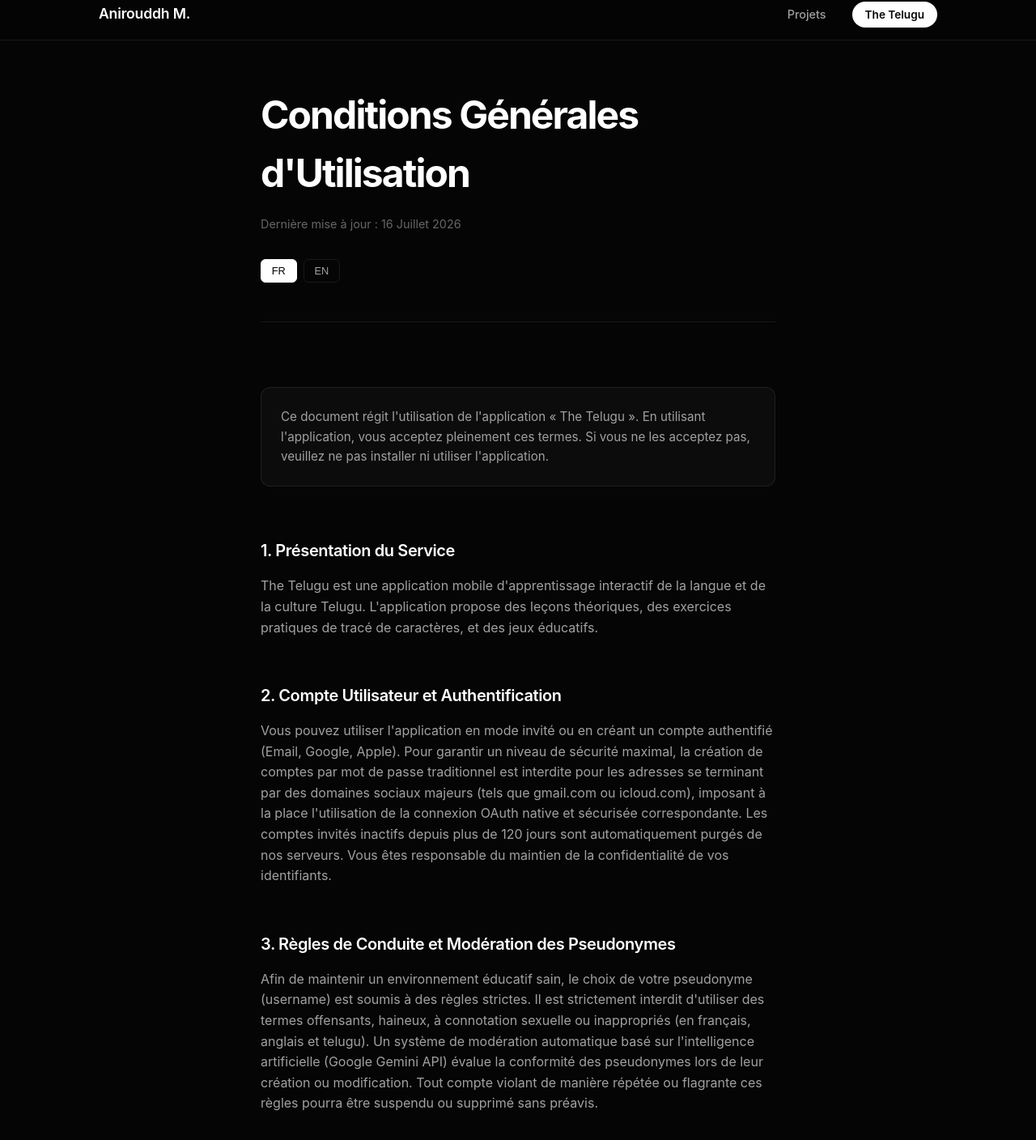
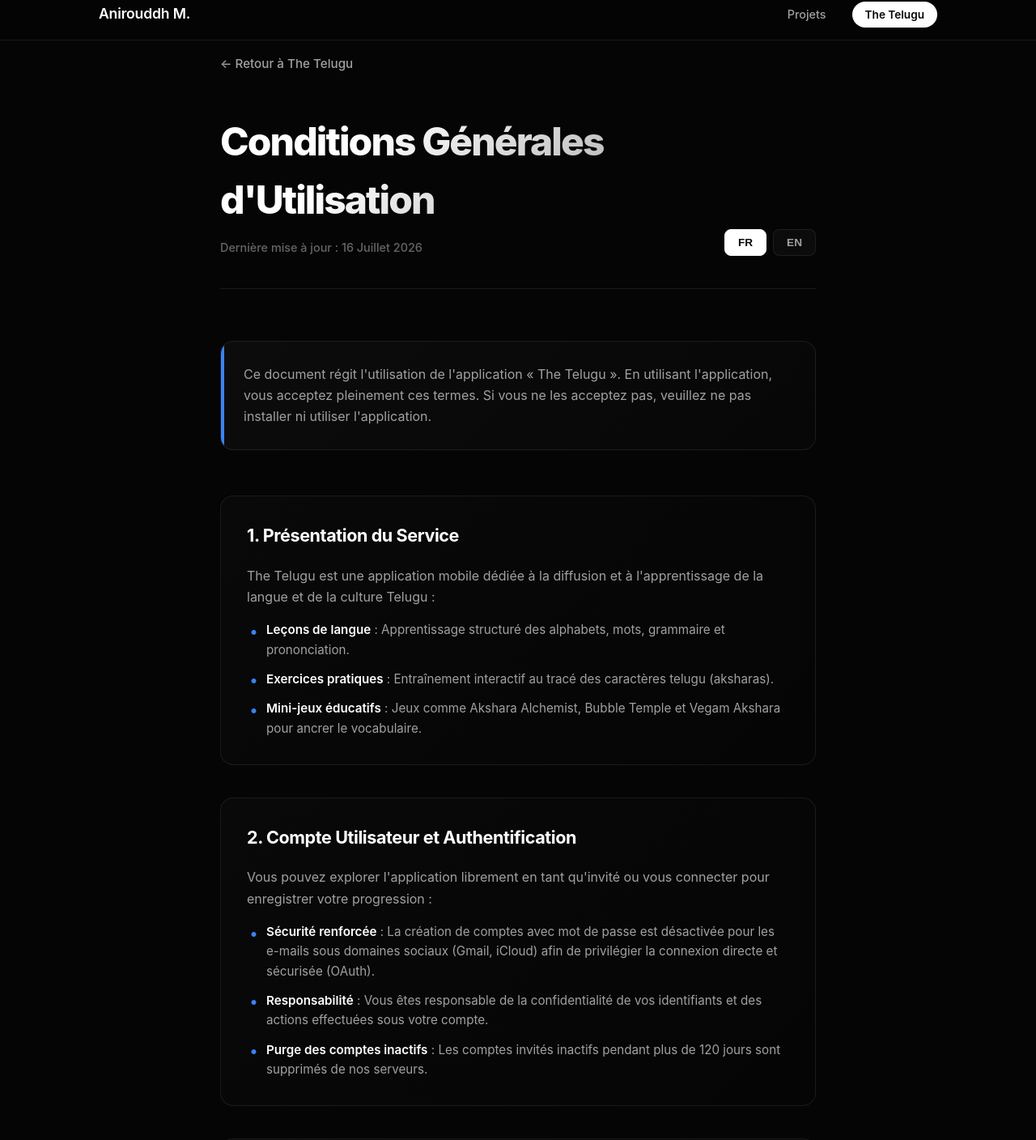
Before and after one commit to AnirouddhMaddimchetty/website, a Next.js app: page /thetelugu/conditions in a window 1280 px wide. Shown: the part 14-1422 px from the top of the page at 81% size. Built offline with nearby package versions, Linux system fonts and the light colour scheme.

Commit message:
design(thetelugu): enhance aesthetics and readability of legal pages with lists and back buttons

```diff
--- a/src/app/thetelugu/LegalPage.module.css
+++ b/src/app/thetelugu/LegalPage.module.css
@@ -1,44 +1,89 @@
 .legalContainer {
-  max-width: 700px;
-  margin: 120px auto;
+  max-width: 800px;
+  margin: 80px auto 120px auto;
   padding: 0 2rem;
   color: var(--foreground);
+  font-family: 'Inter', -apple-system, BlinkMacSystemFont, 'Segoe UI', Roboto, sans-serif;
+}
+
+.backLink {
+  display: inline-flex;
+  align-items: center;
+  gap: 0.5rem;
+  color: var(--secondary);
+  font-size: 0.95rem;
+  font-weight: 500;
+  margin-bottom: 3rem;
+  transition: all 0.3s cubic-bezier(0.16, 1, 0.3, 1);
+  text-decoration: none;
+  width: fit-content;
+}
+
+.backLink:hover {
+  color: var(--foreground);
+  transform: translateX(-4px);
+  opacity: 1;
 }
 
 .header {
-  margin-bottom: 5rem;
+  margin-bottom: 4rem;
   border-bottom: 1px solid var(--card-border);
-  padding-bottom: 3rem;
+  padding-bottom: 2.5rem;
+  display: flex;
+  flex-direction: column;
+  gap: 1.5rem;
+}
+
+@media (min-width: 768px) {
+  .header {
+    flex-direction: row;
+    justify-content: space-between;
+    align-items: flex-end;
+  }
+}
+
+.headerTitle {
+  max-width: 550px;
 }
 
 .headerTitle h1 {
   font-size: 3rem;
-  font-weight: 700;
+  font-weight: 800;
   letter-spacing: -0.04em;
-  margin-bottom: 1rem;
+  margin-bottom: 0.75rem;
+  background: linear-gradient(135deg, #ffffff 30%, var(--secondary) 100%);
+  -webkit-background-clip: text;
+  -webkit-text-fill-color: transparent;
 }
 
 .lastUpdated {
   color: var(--muted);
   font-size: 0.9rem;
+  font-weight: 500;
 }
 
 .langSwitcher {
   display: flex;
   gap: 0.5rem;
-  margin-top: 2rem;
 }
 
 .langBtn {
-  padding: 0.4rem 0.8rem;
-  border-radius: 6px;
+  padding: 0.5rem 1rem;
+  border-radius: 8px;
   border: 1px solid var(--card-border);
-  background: transparent;
+  background: var(--glass);
   color: var(--secondary);
   cursor: pointer;
-  font-weight: 500;
-  font-size: 0.8rem;
-  transition: all 0.2s ease;
+  font-weight: 600;
+  font-size: 0.85rem;
+  backdrop-filter: blur(12px);
+  -webkit-backdrop-filter: blur(12px);
+  transition: all 0.2s cubic-bezier(0.16, 1, 0.3, 1);
+}
+
+.langBtn:hover {
+  border-color: rgba(255, 255, 255, 0.2);
+  color: var(--foreground);
 }
 
 .langBtnActive {
@@ -47,39 +92,110 @@
   border-color: var(--foreground);
 }
 
+.langBtnActive:hover {
+  color: var(--background);
+}
+
 .intro {
-  font-size: 1.25rem;
-  line-height: 1.5;
-  margin-bottom: 4rem;
+  font-size: 1.2rem;
+  line-height: 1.6;
+  margin-bottom: 3.5rem;
   color: var(--secondary);
+  font-weight: 400;
 }
 
 .alertBox {
-  background: var(--glass);
+  background: linear-gradient(135deg, rgba(255, 255, 255, 0.03) 0%, rgba(255, 255, 255, 0.01) 100%);
   border: 1px solid var(--card-border);
-  padding: 1.5rem;
-  margin-bottom: 4rem;
-  border-radius: 12px;
-  font-size: 0.95rem;
+  padding: 1.75rem;
+  margin-bottom: 3.5rem;
+  border-radius: 16px;
+  font-size: 1rem;
   color: var(--secondary);
   line-height: 1.6;
+  position: relative;
+  overflow: hidden;
 }
 
-.content section {
-  margin-bottom: 3.5rem;
+.alertBox::before {
+  content: '';
+  position: absolute;
+  top: 0;
+  left: 0;
+  width: 4px;
+  height: 100%;
+  background: var(--accent);
 }
 
-.content h2 {
-  font-size: 1.25rem;
-  font-weight: 600;
-  margin-bottom: 1rem;
-  color: var(--foreground);
+.content {
+  display: flex;
+  flex-direction: column;
+  gap: 2.5rem;
 }
 
-.content p {
+.sectionCard {
+  background: linear-gradient(135deg, rgba(255, 255, 255, 0.02) 0%, rgba(255, 255, 255, 0.005) 100%);
+  border: 1px solid var(--card-border);
+  border-radius: 16px;
+  padding: 2rem;
+  transition: border-color 0.3s ease;
+}
+
+.sectionCard:hover {
+  border-color: rgba(255, 255, 255, 0.12);
+}
+
+.sectionCard h2 {
+  font-size: 1.35rem;
+  font-weight: 700;
+  margin-bottom: 1.25rem;
+  color: var(--foreground);
+  letter-spacing: -0.02em;
+  display: flex;
+  align-items: center;
+  gap: 0.75rem;
+}
+
+.sectionCard p {
+  line-height: 1.65;
+  color: var(--secondary);
+  font-size: 1rem;
+  margin-bottom: 1rem;
+}
+
+.sectionCard p:last-child {
+  margin-bottom: 0;
+}
+
+.bulletList {
+  list-style: none;
+  margin-top: 1rem;
+  display: flex;
+  flex-direction: column;
+  gap: 0.75rem;
+}
+
+.bulletItem {
+  position: relative;
+  padding-left: 1.5rem;
   line-height: 1.6;
   color: var(--secondary);
-  font-size: 1rem;
+  font-size: 0.95rem;
+}
+
+.bulletItem strong {
+  color: var(--foreground);
+  font-weight: 600;
+}
+
+.bulletItem::before {
+  content: "•";
+  position: absolute;
+  left: 0.25rem;
+  color: var(--accent);
+  font-weight: bold;
+  font-size: 1.2rem;
+  top: -0.1rem;
 }
 
 .footerNote {
@@ -88,11 +204,14 @@
   border-top: 1px solid var(--card-border);
   text-align: center;
   color: var(--muted);
-  font-size: 0.85rem;
+  font-size: 0.9rem;
 }
 
 @media (max-width: 768px) {
   .headerTitle h1 {
     font-size: 2.2rem;
   }
+  .sectionCard {
+    padding: 1.5rem;
+  }
 }
--- a/src/app/thetelugu/conditions/page.tsx
+++ b/src/app/thetelugu/conditions/page.tsx
@@ -4,7 +4,22 @@
 import styles from '../LegalPage.module.css';
 import Link from 'next/link';
 
-const CONTENT = {
+interface LegalSection {
+  title: string;
+  content: string;
+  list?: string[];
+}
+
+interface PageContent {
+  title: string;
+  lastUpdated: string;
+  warning: string;
+  sections: LegalSection[];
+  footer: string;
+  policyLink: string;
+}
+
+const CONTENT: Record<'fr' | 'en', PageContent> = {
   fr: {
     title: "Conditions Générales d'Utilisation",
     lastUpdated: "Dernière mise à jour : 16 Juillet 2026",
@@ -12,31 +27,63 @@
     sections: [
       {
         title: "1. Présentation du Service",
-        content: "The Telugu est une application mobile d'apprentissage interactif de la langue et de la culture Telugu. L'application propose des leçons théoriques, des exercices pratiques de tracé de caractères, et des jeux éducatifs."
+        content: "The Telugu est une application mobile dédiée à la diffusion et à l'apprentissage de la langue et de la culture Telugu :",
+        list: [
+          "<strong>Leçons de langue</strong> : Apprentissage structuré des alphabets, mots, grammaire et prononciation.",
+          "<strong>Exercices pratiques</strong> : Entraînement interactif au tracé des caractères telugu (aksharas).",
+          "<strong>Mini-jeux éducatifs</strong> : Jeux comme Akshara Alchemist, Bubble Temple et Vegam Akshara pour ancrer le vocabulaire."
+        ]
       },
       {
         title: "2. Compte Utilisateur et Authentification",
-        content: "Vous pouvez utiliser l'application en mode invité ou en créant un compte authentifié (Email, Google, Apple). Pour garantir un niveau de sécurité maximal, la création de comptes par mot de passe traditionnel est interdite pour les adresses se terminant par des domaines sociaux majeurs (tels que gmail.com ou icloud.com), imposant à la place l'utilisation de la connexion OAuth native et sécurisée correspondante. Les comptes invités inactifs depuis plus de 120 jours sont automatiquement purgés de nos serveurs. Vous êtes responsable du maintien de la confidentialité de vos identifiants."
+        content: "Vous pouvez explorer l'application librement en tant qu'invité ou vous connecter pour enregistrer votre progression :",
+        list: [
+          "<strong>Sécurité renforcée</strong> : La création de comptes avec mot de passe est désactivée pour les e-mails sous domaines sociaux (Gmail, iCloud) afin de privilégier la connexion directe et sécurisée (OAuth).",
+          "<strong>Responsabilité</strong> : Vous êtes responsable de la confidentialité de vos identifiants et des actions effectuées sous votre compte.",
+          "<strong>Purge des comptes inactifs</strong> : Les comptes invités inactifs pendant plus de 120 jours sont supprimés de nos serveurs."
+        ]
       },
       {
-        title: "3. Règles de Conduite et Modération des Pseudonymes",
-        content: "Afin de maintenir un environnement éducatif sain, le choix de votre pseudonyme (username) est soumis à des règles strictes. Il est strictement interdit d'utiliser des termes offensants, haineux, à connotation sexuelle ou inappropriés (en français, anglais et telugu). Un système de modération automatique basé sur l'intelligence artificielle (Google Gemini API) évalue la conformité des pseudonymes lors de leur création ou modification. Tout compte violant de manière répétée ou flagrante ces règles pourra être suspendu ou supprimé sans préavis."
+        title: "3. Règles de Conduite et Modération par IA",
+        content: "Pour assurer un cadre bienveillant et axé sur l'apprentissage, votre pseudonyme public doit respecter certaines règles :",
+        list: [
+          "<strong>Modération automatisée</strong> : Les pseudonymes sont évalués à la création et à la modification par l'intelligence artificielle (Google Gemini API).",
+          "<strong>Contenus prohibés</strong> : Tout pseudo à caractère injurieux, haineux, sexuel ou inapproprié (en français, anglais ou telugu) sera bloqué.",
+          "<strong>Sanctions</strong> : En cas de contournement délibéré ou de violation répétée, nous nous réservons le droit de suspendre ou supprimer votre compte sans préavis."
+        ]
       },
       {
-        title: "4. Système de Progression et Monnaie Virtuelle (Om)",
-        content: "L'application utilise une monnaie virtuelle appelée « Om » pour matérialiser votre assiduité et vos succès. Ces points sont stockés soit localement (invités) soit sur nos serveurs Firestore (utilisateurs connectés). Ils n'ont aucune valeur monétaire réelle, ne sont pas transférables, ne sont pas achetables avec de l'argent réel et ne peuvent en aucun cas être convertis en devises réelles. La suppression d'un compte entraîne la perte immédiate et définitive de tous les points Om cumulés."
+        title: "4. Système de Progression (Om)",
+        content: "L'application utilise des points d'expérience appelés « Om » pour encourager et mesurer vos efforts :",
+        list: [
+          "Les points Om n'ont <strong>aucune valeur financière réelle</strong>, ne peuvent pas être achetés avec de l'argent et ne sont pas transférables.",
+          "Ces points servent uniquement à l'affichage de votre progression dans l'application et sur le classement général public.",
+          "La suppression d'un compte entraîne la suppression immédiate et définitive de tous vos points Om accumulés."
+        ]
       },
       {
         title: "5. Publicités et Suivi publicitaire",
-        content: "The Telugu intègre Google AdMob pour afficher des publicités (bannières, vidéos récompensées) qui permettent de maintenir la gratuité de l'application. Pour les utilisateurs sur iOS, le suivi publicitaire personnalisé requiert un consentement via la boîte de dialogue système d'App Tracking Transparency (ATT)."
+        content: "L'application intègre des espaces publicitaires via la régie Google AdMob afin de rester gratuite :",
+        list: [
+          "En utilisant l'application, vous acceptez l'affichage de bannières publicitaires et de vidéos récompensées.",
+          "<strong>Consentement iOS (ATT)</strong> : Sur les appareils Apple, vous pouvez accepter ou refuser le ciblage publicitaire personnalisé via la boîte système d'App Tracking Transparency."
+        ]
       },
       {
         title: "6. Propriété Intellectuelle",
-        content: "Tous les contenus présents dans l'application (textes de leçons, voix et enregistrements audio, illustrations, animations, architectures de cours et de jeux) sont la propriété exclusive de « The Telugu ». Toute reproduction, distribution ou extraction commerciale sans accord écrit préalable de notre part est strictement interdite."
+        content: "Tous les éléments constitutifs de l'application sont protégés par le droit d'auteur :",
+        list: [
+          "Les textes, enregistrements audio, visuels, mini-jeux et architectures de cours restent la propriété exclusive de « The Telugu ».",
+          "Toute reproduction, copie, modification ou exploitation commerciale sans notre accord préalable écrit est formellement interdite."
+        ]
       },
       {
         title: "7. Limitation de Responsabilité",
-        content: "L'application est fournie « en l'état » et « selon sa disponibilité ». Nous ne garantissons pas l'absence d'erreurs ou l'infaillibilité du service de synchronisation en ligne. Nous déclinons toute responsabilité en cas de perte accidentelle ou technique de progression d'apprentissage locale ou stockée dans le cloud."
+        content: "Nous nous efforçons de fournir un service de haute qualité, mais l'application est proposée « en l'état » :",
+        list: [
+          "Nous ne garantissons pas que l'application soit totalement exempte de bugs ou d'interruptions techniques.",
+          "Nous ne pourrons être tenus responsables de pertes de progression de leçons (locales ou cloud) survenues suite à des défaillances techniques."
+        ]
       }
     ],
     footer: "Pour toute question relative aux CGU : anirouddh@gmail.com",
@@ -49,31 +96,63 @@
     sections: [
       {
         title: "1. Service Overview",
-        content: "The Telugu is an interactive mobile application dedicated to learning the Telugu language and culture. The app features lessons, character tracing, and educational mini-games."
+        content: "The Telugu is a mobile application dedicated to sharing and learning the Telugu language and culture:",
+        list: [
+          "<strong>Language Lessons</strong>: Structured learning of alphabets, words, grammar, and pronunciation.",
+          "<strong>Practical Tracing Exercises</strong>: Interactive handwriting practice for Telugu characters (aksharas).",
+          "<strong>Educational Mini-Games</strong>: Games such as Akshara Alchemist, Bubble Temple, and Vegam Akshara to reinforce vocabulary."
+        ]
       },
       {
         title: "2. User Accounts and Authentication",
-        content: "You can use the app as a guest or create an authenticated account (Email, Google, Apple). To ensure maximum security, traditional password account creation is blocked for email addresses on major social domains (like gmail.com and icloud.com), requiring instead the use of the corresponding native, secure OAuth login. Guest accounts that are inactive for more than 120 days are automatically purged from our authentication systems. You are solely responsible for keeping your login credentials secure."
+        content: "You can explore the app freely as a guest or sign in to save your progression:",
+        list: [
+          "<strong>Enhanced Security</strong>: Traditional password signups are disabled for email addresses on social domains (Gmail, iCloud) in favor of secure, direct OAuth connections.",
+          "<strong>Responsibility</strong>: You are solely responsible for keeping your login credentials secure and for any activity conducted through your account.",
+          "<strong>Account Cleanup</strong>: Inactive guest accounts are automatically cleaned up after 120 days of inactivity."
+        ]
       },
       {
-        title: "3. Rules of Conduct & Username Moderation",
-        content: "To maintain a safe educational environment, your choice of username must follow community guidelines. The use of offensive, hateful, explicit, or inappropriate words in French, English, or Telugu is strictly prohibited. An automated moderation system powered by artificial intelligence (Google Gemini API) evaluates usernames during creation or updates. Accounts violating these guidelines may be suspended or deleted without prior notice."
+        title: "3. Rules of Conduct & AI Moderation",
+        content: "To ensure a welcoming, educational environment, your public nickname must follow strict rules:",
+        list: [
+          "<strong>Automated Verification</strong>: Proposed usernames are evaluated by AI (Google Gemini API) upon creation and updates.",
+          "<strong>Prohibited Terms</strong>: Any nickname containing abusive, hateful, explicit, or inappropriate words (in French, English, or Telugu) will be rejected.",
+          "<strong>Enforcement</strong>: We reserve the right to suspend or terminate accounts in cases of deliberate evasion or repeated violations."
+        ]
       },
       {
-        title: "4. Progression System & Virtual Currency (Om)",
-        content: "The app features a virtual currency called 'Om' to track your learning milestones. These points are stored locally (guest mode) or in the Firestore cloud database (registered accounts). Om points have no real monetary value, are non-transferable, cannot be purchased with real money, and can never be converted into real currency. Deleting an account will permanently erase all accumulated Om progress."
+        title: "4. Progression & Virtual Currency (Om)",
+        content: "The app uses 'Om' experience points to encourage and evaluate your learning milestones:",
+        list: [
+          "Om points have <strong>no real-world monetary value</strong>, cannot be purchased, and cannot be transferred.",
+          "These points are exclusively used to track progress in-app and rank users on the public global leaderboard.",
+          "Deleting your account will permanently wipe all earned Om points."
+        ]
       },
       {
         title: "5. Advertisements & Tracking",
-        content: "The Telugu uses Google AdMob to display advertisements (banners, rewarded videos) which allow us to keep the service free. For iOS users, personalized ad tracking is requested through the system App Tracking Transparency (ATT) dialogue."
+        content: "The application displays advertisements via Google AdMob to fund its free access:",
+        list: [
+          "By using the app, you consent to the display of banners and rewarded videos.",
+          "<strong>iOS Tracking (ATT)</strong>: On Apple devices, you can opt in or out of personalized tracking via the system App Tracking Transparency prompt."
+        ]
       },
       {
         title: "6. Intellectual Property",
-        content: "All content within the application (lesson texts, audio recordings, visual designs, course architecture, and game logic) is the exclusive property of 'The Telugu'. Any unauthorized reproduction, distribution, or commercial extraction is strictly prohibited."
+        content: "All elements within the application are protected by copyright laws:",
+        list: [
+          "Lesson texts, audio recordings, visual assets, game designs, and course layouts remain the exclusive property of 'The Telugu'.",
+          "Any reproduction, redistribution, or commercial use without our explicit prior written consent is strictly prohibited."
+        ]
       },
       {
         title: "7. Limitation of Liability",
-        content: "The application is provided on an 'as is' and 'as available' basis. We do not guarantee that the online synchronization service will be error-free or uninterrupted. We decline liability for any accidental or technical loss of learning progress stored locally or in the cloud."
+        content: "We aim to provide a high-quality service, but the application is provided on an 'as is' and 'as available' basis:",
+        list: [
+          "We do not warrant that the application will be completely free of bugs or technical interruptions.",
+          "We disclaim liability for any accidental or technical loss of learning progress stored locally or in the cloud."
+        ]
       }
     ],
     footer: "Questions about Terms? Contact us: anirouddh@gmail.com",
@@ -87,6 +166,10 @@
 
   return (
     <div className={styles.legalContainer}>
+      <Link href="/thetelugu" className={styles.backLink}>
+        ← {lang === 'fr' ? "Retour à The Telugu" : "Back to The Telugu"}
+      </Link>
+
       <header className={styles.header}>
         <div className={styles.headerTitle}>
           <h1>{t.title}</h1>
@@ -114,14 +197,25 @@
 
       <div className={styles.content}>
         {t.sections.map((section, index) => (
-          <section key={index}>
+          <section key={index} className={styles.sectionCard}>
             <h2>{section.title}</h2>
             <p>{section.content}</p>
+            {section.list && (
+              <ul className={styles.bulletList}>
+                {section.list.map((item, idx) => (
+                  <li
+                    key={idx}
+                    className={styles.bulletItem}
+                    dangerouslySetInnerHTML={{ __html: item }}
+                  />
+                ))}
+              </ul>
+            )}
           </section>
         ))}
 
         <p style={{ marginTop: '2rem' }}>
-          <Link href="/thetelugu/confidentialite" style={{ color: 'var(--accent-color)', fontWeight: 'bold' }}>
+          <Link href="/thetelugu/confidentialite" style={{ color: 'var(--accent)', fontWeight: 'bold' }}>
             → {t.policyLink}
           </Link>
         </p>
```
Also changed, not shown: src/app/thetelugu/confidentialite/page.tsx (+103 -17 lines).
